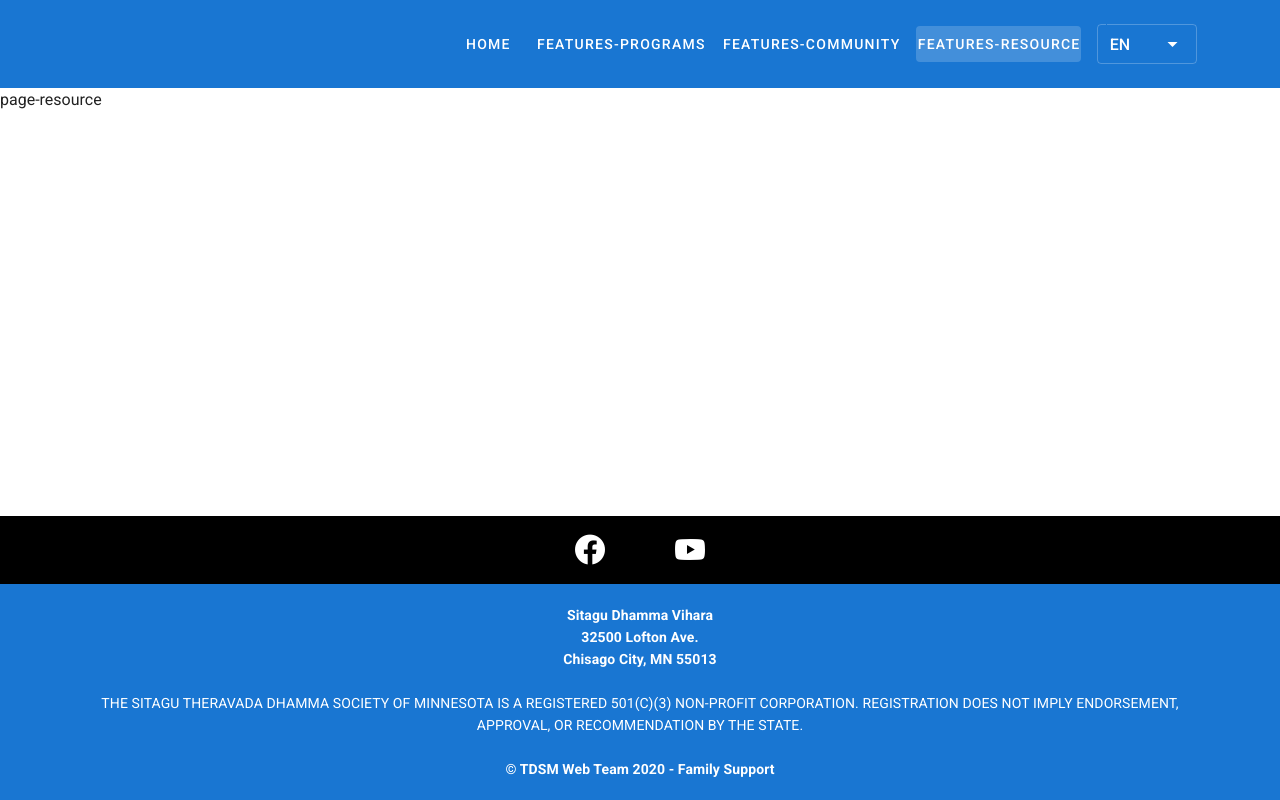
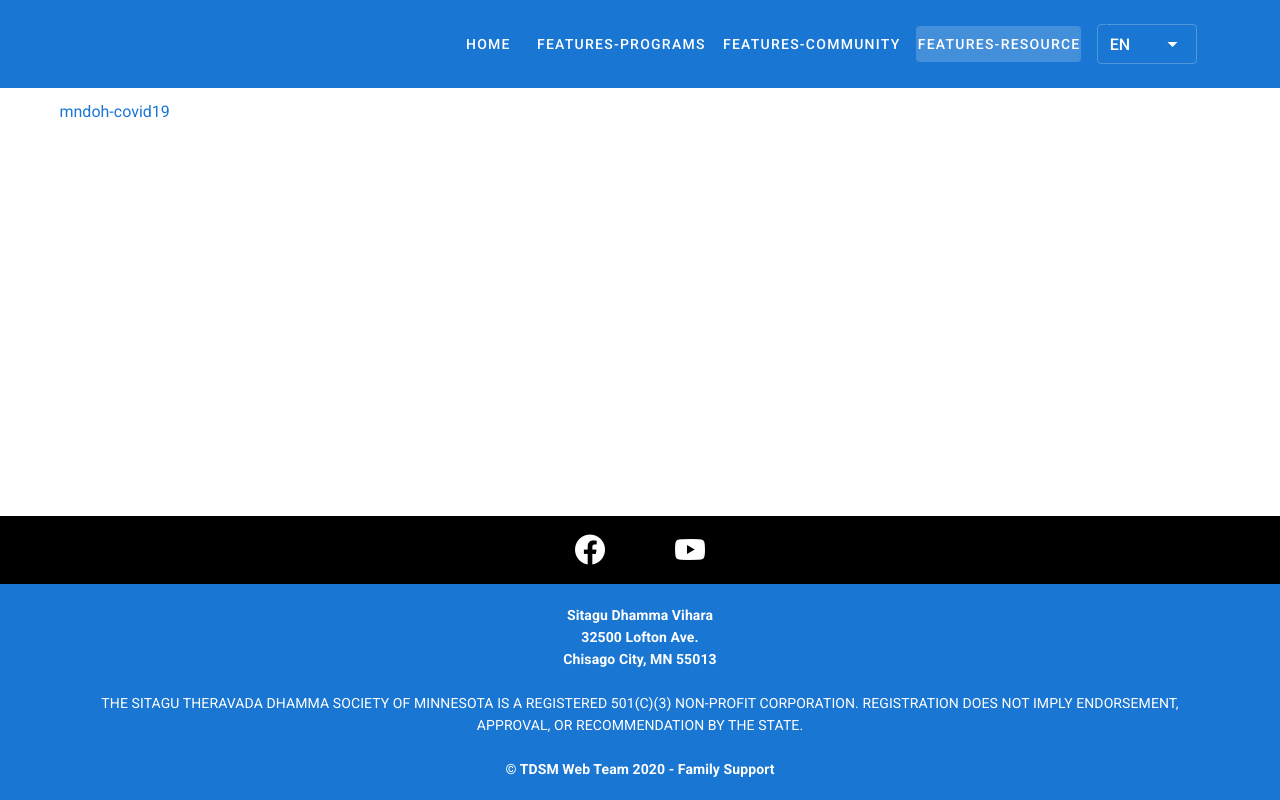
Before and after one commit to minhtut/tdsm-family-support, a Vue app: page /resource in a window 1280 px wide. Built offline with nearby package versions, Linux system fonts and the light colour scheme.

Commit message:
Added translated link.

```diff
--- a/src/locales/en.json
+++ b/src/locales/en.json
@@ -11,5 +11,6 @@
   "group-events": "Events",
   "page-programs": "Programs page.",
   "page-resource": "Resource page.",
-  "page-community": "Community page."
+  "page-community": "Community page.",
+  "mndoh-covid19": "Minnesota Department of Health COVID-19 Information"
 }
--- a/src/locales/my.json
+++ b/src/locales/my.json
@@ -1,5 +1,5 @@
 {
-  "home": "မူရင်း",
+  "home": "မူလစာမျက်နှာ",
   "chief-of-staff": "ဝန်ထမ်းများ၏အကြီးအကဲ",
   "staff": "ဝန်ထမ်းများ",
   "volunteers": "စေတနာ့ဝန်ထမ်းများ",
@@ -11,5 +11,6 @@
   "group-events": "အဖွဲ့အချိန်ဇယား",
   "page-programs": "အစီအစဉ် မျက်နှာ။",
   "page-resource": "အသုံးပြု စာမျက်နှာ။",
-  "page-community": "အသိုင်းအဝိုင်း စာမျက်နှာ။"
+  "page-community": "အသိုင်းအဝိုင်း စာမျက်နှာ။",
+  "mndoh-covid19": "Minnesota ကျန်းမာရေးဌာန COVID-19 သတင်းအချက်အလက်"
 }
--- a/src/views/Resource.vue
+++ b/src/views/Resource.vue
@@ -1,11 +1,21 @@
 <template>
   <div class="resource">
-    <p>{{ $t("page-resource") }}</p>
+    <v-container>
+      <a v-if="$i18n.locale == 'EN'" style="text-decoration: none" href="https://www.health.state.mn.us/diseases/coronavirus/" target="_blank">{{ $t("mndoh-covid19") }}</a>
+      <a v-else style="text-decoration: none" href="https://translate.google.com/translate?hl=en&sl=en&tl=my&u=https%3A%2F%2Fwww.health.state.mn.us%2Fdiseases%2Fcoronavirus%2F" target="_blank">{{ $t("mndoh-covid19") }}</a>
+    </v-container>
   </div>
 </template>
 
 <script>
 export default {
   name: "Resource",
+  data: () => ({
+      items: [
+        { name: 'Real-Time', icon: 'mdi-apps' },
+        { name: 'Audience', icon: 'mdi-account' },
+        { name: 'Conversions', icon: 'mdi-flag' },
+      ],
+    }),
 };
 </script>
```
